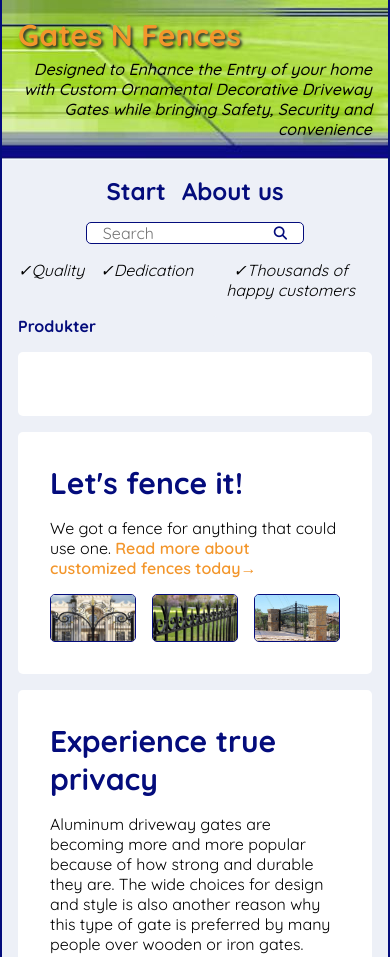
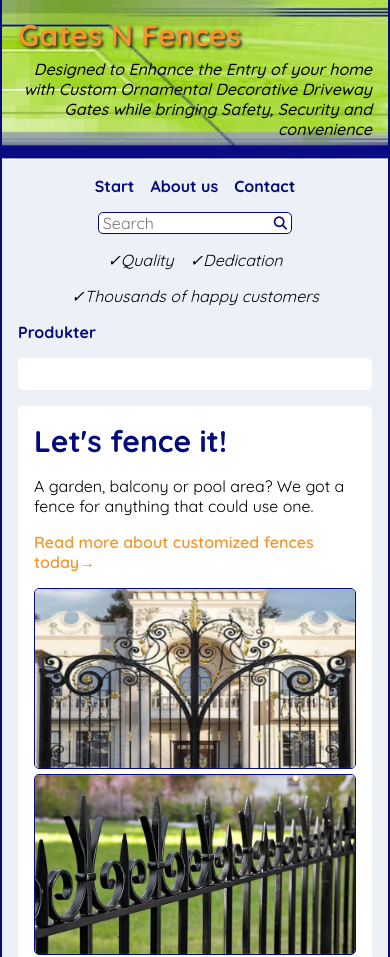
Before and after one commit to hannakinnander/gor-om-mig, a website: page index.html in a window 390 px wide. Shown: the top 957 px of the page. Drawn offline with Linux system fonts and the light colour scheme.

Commit message:
fixed layout for articles

```diff
--- a/index.html
+++ b/index.html
@@ -119,27 +119,28 @@
                 <article class="article-type1">
 
                 </article>
-                <article class="article-type2">
-                    <h3>Let's fence it!</h3>
-                    <p>We got a fence for anything that could use one.
+                <article class="article-type1">
+                    <div class="text-content">
+                        <h3>Let's fence it!</h3>
+                        <p>A garden, balcony or pool area? We got a fence for anything that could use one. </p>
                         <a href="#">Read more about customized fences today→</a>
-                    </p>
+                    </div>
                     <div class="img-div">
                         <img src="./img/gate2.jpg" alt="Fancy gate">
                         <img src="./img/fence.jpg" alt="Fancy fence">
                         <img src="./img/gate3.jpg" alt="Fancy gate">
                     </div>
                 </article>
-                <article class="article-type3">
+                <article class="article-type2">
                     <div class="text-content">
                         <h3>Experience true privacy</h3>
                         <p>Aluminum driveway gates are becoming more and more popular because of how strong and durable they are. The wide choices for design and style is also
                             another reason why this type of gate is preferred by many people over wooden or iron gates.</p>
                         <a href="#">Discover the benefits of aluminium gates →</a>
                     </div>
-                    <!-- <div class="img-div"> -->
+                    <div class="img-div">
                         <img src="./img/gate1.jpg" alt="Picture of a fancy fence">
-                    <!-- </div> -->
+                    </div>
                 </article>
                 <!-- <article class="article-type3">
                     <div class="text-content">
--- a/src/_general-mixins.scss
+++ b/src/_general-mixins.scss
@@ -12,12 +12,12 @@
     border-right: 2px solid $blue-color;
 }
 
-@mixin make-flex {
+@mixin make-flex ($side-padding, $gap){
     display: flex;
-    padding-left: 1rem;
-    padding-right: 1rem;
+    padding-left: $side-padding;
+    padding-right: $side-padding;
+    gap: $gap;
 }
-
 
 @mixin make-flex-column {
     display: flex;
@@ -34,9 +34,13 @@
     border-radius: 5px;
 }
 
-@mixin article-base {
+article {
     @include rounded-no-border;
-
+    .text-content {
+        @include make-flex-column;
+        gap: 1rem;
+        flex: 1;
+    }
     h3 {
         font-size: 30px;
         color: $blue-color;
@@ -47,17 +51,16 @@
         color: $orange-color;
     }
     .img-div {
-        @include make-flex;
-        padding: 0;
-        gap: 1rem;
+        @include make-flex(0, 5px);
+        flex-wrap: wrap;
         flex: 1;
-
     }
     img {
         @include rounded-blue-border;
         aspect-ratio: 16 / 9;
         width: 100%;
-        min-width: 0;
+        min-width: 200px;
+
         flex: 1;
     }
     padding: 2rem;
--- a/src/_media.scss
+++ b/src/_media.scss
@@ -3,8 +3,11 @@
 
 
 @mixin common-device-styling {
+
+}
+@media (max-width: 1100px) {
     header {
-        max-width: 100dvw;
+    max-width: 100dvw;
     }
     .container {
         max-width: 100dvw;
@@ -13,23 +16,12 @@
         max-width: 100dvw;
     }
     article {
-    flex-direction: column;
-    .text-content {
-        flex: 0;
-    }
-    .img-div {
-        flex: 1;
-    }
-    }
-}
-@media (max-width: 1100px) {
-    @include common-device-styling;
-    .checked-words {
-        gap: 1rem;
-        h3 {
-            font-size: 20px;
+        flex-direction: column;
+        .text-content {
+            flex: 0;
         }
     }
+
     .main-content .product-menu {
         width: 200px;
     }
@@ -95,23 +87,32 @@
 
         h2 {
             font-size: 1rem;
-
         }
         h2:hover {
             cursor: pointer;
         }
-       &:hover .all-products {
+
+    }
+    .product-menu:hover .all-products {
             display: block;
        }
-    }
 }
 
 @media (max-width: 500px) {
+    .checked-words {
+        gap: 1rem;
+    }
     .upper-menu {
         flex-direction: column;
         align-items: center;
         gap: 1rem;
         height: auto;
     }
+    .article-type1 {
+        padding: 1rem;
+    }
+    .article-type2 {
+        padding: 1rem;
+    }
 
-    }
+}
--- a/src/components/_header.scss
+++ b/src/components/_header.scss
@@ -1,10 +1,11 @@
 @use "../general-mixins.scss" as *;
-@use "../variables" as *;
+@use "../variables.scss" as *;
 
 body {
     @include make-flex-column;
     align-items: center;
     min-height: 100dvh;
+    overflow-x: hidden;
 }
 
 header {
@@ -19,14 +20,13 @@
 }
 
 .contact-information {
-    @include make-flex;
+    @include make-flex(0, 4px);
     align-self: flex-end;
     background-color: $blue-color-transparent;
     color: white;
     padding: 4px;
     width: fit-content;
     font-size: small;
-    gap: 4px;
 
     a {
         color: white;
@@ -36,8 +36,7 @@
     }
 }
 .logo-and-slogan-div {
-    @include make-flex;
-    gap: 2rem;
+    @include make-flex(1rem, 2rem);
     height: 160px;
     margin-top: 1rem;
     h1 {
--- a/src/components/_main-content.scss
+++ b/src/components/_main-content.scss
@@ -10,24 +10,21 @@
     max-width: 1300px;
 }
 .checked-words {
-    @include make-flex;
+    @include make-flex(1rem, 2rem);
+    width: 100%;
+    flex-wrap: wrap;
     gap: 2rem;
-    align-self: center;
+    justify-content: center;
     h3 {
-        font-size: 30px;
+        font-size: clamp(1rem, 3vw, 24px);
         font-weight: 400;
         font-style: italic;
         text-align: center;
     }
 }
 .main-content {
-    @include make-flex;
-    gap: 1rem;
+    @include make-flex(1rem, 1rem);
     width: 100%;
-    max-width: 1300px;
-    // min-height: 100dvh;
-    // padding-top: 1rem;
-
 }
 
 .product-menu {
@@ -79,36 +76,46 @@
     min-width: 0;
 }
 
-.article-type1 {
-    @include make-flex;
-    @include article-base;
-    justify-content: space-between;
-
-    h3 {
-        font-size: 24px;
-    }
-
-}
-
-.article-type2 {
-    @include make-flex-column;
-    @include article-base;
-
-    // img {
-    //     max-width: 33%;
-    // }
-}
-
-.article-type3 {
-    @include make-flex;
-    @include article-base;
-
+article {
+    @include rounded-no-border;
     .text-content {
         @include make-flex-column;
         gap: 1rem;
-        flex: 3;
+        flex: 1;
+    }
+    h3 {
+        font-size: 30px;
+        color: $blue-color;
+    }
+    a {
+        text-decoration: none;
+        font-weight: 600;
+        color: $orange-color;
+    }
+    .img-div {
+        @include make-flex(0, 5px);
+        flex-wrap: wrap;
+        flex: 1;
     }
     img {
-        flex: 2;
+        @include rounded-blue-border;
+        aspect-ratio: 16 / 9;
+        width: 100%;
+        min-width: 200px;
+        flex: 1;
     }
+    padding: 2rem;
+    margin-bottom: 1rem;
+    gap: 1rem;
+    background-color: white;
+    // height: fit-content;
 }
+
+.article-type1 {
+    @include make-flex-column;
+    // @include article-base;
+}
+.article-type2 {
+    @include make-flex(2rem, 1rem);
+    // @include article-base;
+}
--- a/src/components/_upper-menu.scss
+++ b/src/components/_upper-menu.scss
@@ -1,15 +1,12 @@
 @use "../general-mixins.scss" as *;
-@use "../variables" as *;
+@use "../variables.scss" as *;
 
 .upper-menu {
-    // max-width: 1300px;
-    @include make-flex;
+    @include make-flex(1rem, 0);
     justify-content: space-between;
     padding-top: 1rem;
     .upper-menu-links {
-        @include make-flex;
-        padding: 0;
-        gap: 1rem;
+        @include make-flex(0, 1rem);
         .contact-link {
             display: none;
         }
@@ -28,7 +25,7 @@
     flex: 1;
     max-width: 400px;
     @include rounded-blue-border;
-    @include make-flex;
+    @include make-flex(4px, 0);
     justify-content: space-between;
     background-color: white;
     input {
--- a/src/styles.scss
+++ b/src/styles.scss
@@ -1,5 +1,4 @@
 @use "./components/header.scss";
-@use "./general-mixins.scss";
+@use "./components/upper-menu.scss";
 @use "./components/main-content.scss";
 @use "./media.scss";
-@use "./components/upper-menu.scss";
```
Also changed, not shown: dist/styles.css, 1 other file.
